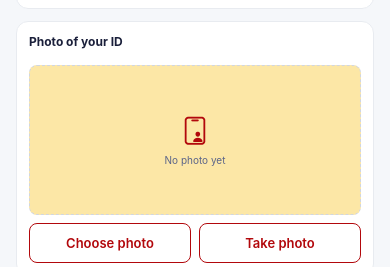
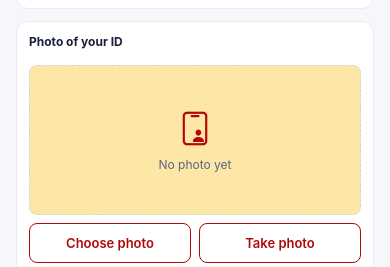
Before and after one commit to pup-swe-team/brb-client, a React Native app: screen /VerifyIdentity in a window 390 px wide. Shown: the part 391-658 px from the top of the page. Built offline with nearby package versions, Linux system fonts and the light colour scheme; no server answers; what expo-linking would draw is missing.

Commit message:
Fix FE-BUG-2003: enlarge ID photo placeholder icon and text

```diff
--- a/src/features/profile/screens/VerifyIdentityScreen.tsx
+++ b/src/features/profile/screens/VerifyIdentityScreen.tsx
@@ -243,7 +243,7 @@ export default function VerifyIdentityScreen({ navigation }: any) {
             <Image source={{ uri }} style={s.preview} resizeMode="cover" accessibilityLabel="ID preview" />
           ) : (
             <View style={s.placeholder}>
-              <Ionicons name="id-card-outline" size={30} color={colors.primary} />
+              <Ionicons name="id-card-outline" size={36} color={colors.primary} />
               <Text style={s.placeholderText}>No photo yet</Text>
             </View>
           )}
@@ -377,9 +377,9 @@ const s = StyleSheet.create({
     backgroundColor: colors.goldSoft,
     alignItems: 'center',
     justifyContent: 'center',
-    gap: 6,
+    gap: spacing.sm,
   },
-  placeholderText: { color: colors.textSecondary, fontSize: 10 },
+  placeholderText: { color: colors.textSecondary, fontSize: 12 },
   error: { color: colors.error, fontSize: 10 },
 
   /* DONE */
```
